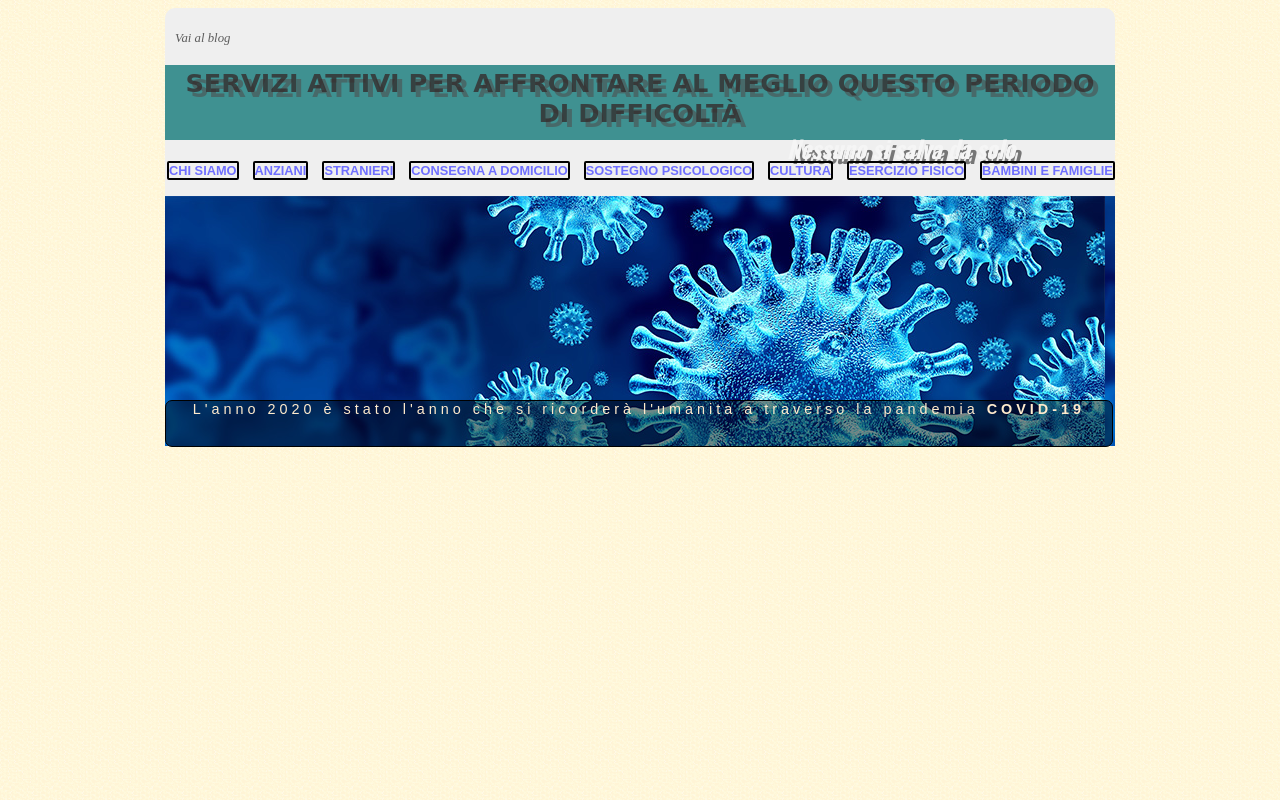
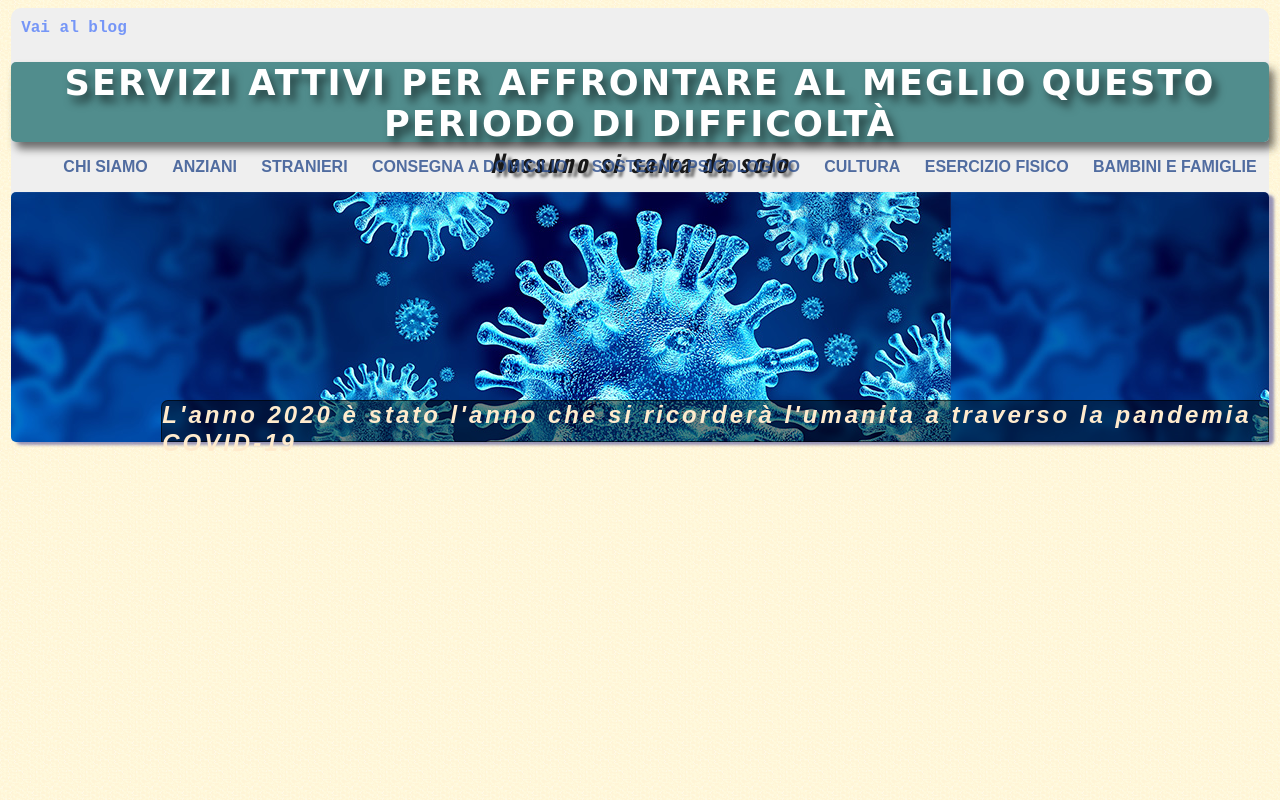
Before and after one commit to GandoEsprit/ligaza, a plain HTML site: page index.html in a window 1280 px wide. Drawn offline with nearby package versions, Linux system fonts and the light colour scheme; a web font is replaced by a local one.

Commit message:
Create file index.html and css

```diff
--- a/index.html
+++ b/index.html
@@ -12,14 +12,14 @@
         <link href="https://fonts.googleapis.com/css2?family=Oswald:wght@500;600&family=Ranchers&display=swap" rel="stylesheet">
     </head>
     <body>
-        <div id="bloc_page">
+        <div id="bloc-page">
             <header>
-				<div id = "blog_page">
+				<div id = "blog">
 					<a href="http://www.coopcentofiori.it/" target="_blank">Vai al blog</a>
 				</div>
-				<div id = "titre_principale">
+				<div id = "title-main">
 					<h1>servizi attivi per affrontare al meglio questo periodo di difficoltà</h1>
-					<h5>Nessuno si salva da solo</h5>
+					<p>Nessuno si salva da solo</p>
 				</div>
 				<nav>
 						<ul>
@@ -33,10 +33,11 @@
 							<li><a href ="#">bambini e famiglie</a></li>
 						</ul>
 				</nav>
+				<div id ="banner-img">
+					<p class="message">L'anno 2020 è stato l'anno che si ricorderà l'umanita a traverso la pandemia <strong>COVID-19</strong></p>
+				</div>
 			</header>
-			<div id ="baniere_img">
-				<p>L'anno 2020 è stato l'anno che si ricorderà l'umanita a traverso la pandemia <strong>COVID-19</strong></p>
-			</div>
+
         </div>
     </body>
 </html>
--- a/style2.css
+++ b/style2.css
@@ -1,28 +1,3 @@
-
-@font-face
-{
-	font-family: 'BallparkWeiner';
-	src: url('polices/ballpark.eot');
-	src: url('polices/ballpark.eof?#iefix') format('embedded-opentype'),
-		 url('polices/ballpark.woff') format('woff'),
-		 url('polices/ballpark.ttf') format('truetype'),
-		 url('polices/ballpark.svg#BallparkWeiner') format('svg');
-	font-weight: normal;
-	font-style: normal;
-}
-
-@font-face
-{
-	font-family: 'Dayrom';
-	src: url('polices/dayrom.eot');
-	src: url('polices/dayrom.eot?#iefix') format('embedded-opentype'),
-		 url('polices/dayrom.woff') format('woff'),
-		 url('polices/dayrom.ttf') format(truetype),
-		 url('polices/dayrom.svg#BallparkWeiner') format('svg');
-	font-weight: normal;
-	font-style: normal;
-}
-
 body
 {
 	background: url('images/fond_jaune.png');
@@ -30,115 +5,114 @@ body
 	color: #181818;
 }
 
-#bloc_page
+#bloc-page
 {
-	width: 950px;
+	background-color: rgb(239, 239, 239);
+	border-radius: 10px;
+	display: flex;
+	flex-direction: column;
+	width: 99.5%;
 	margin: auto;
-	border-radius: 10px;
-	background-color: rgb(239, 239, 239);
 }
 
-#blog_page
+#blog
 {
-	padding-top: 20px;
+	height: 20px;
 	padding-left: 10px;
-	height: 20px;
+	padding-top: 10px;
 }
 
-#blog_page a
+#blog a
 {
-	font-family: dayron, serif, Arial;
-	font-style: italic;
+	color: rgba(0, 64, 255, 0.51);
+	font-size: 1em;
+	font-family: 'Courier New', Courier, monospace;
+	font-style: normal;
+	font-weight: bold;
 	text-decoration: none;
-	font-size: 0.8em;
-	color: rgb(93, 93, 93);
 }
 
-#blog_page a:hover
+#title-main
 {
-	text-decoration: underline;
-	font-weight: normal;
-	font-style: normal;
-}
-
-#titre_principale
-{
-	height: 75px;
-	background-color: rgb(63, 145, 145);
+	background-color: rgba(19, 103, 103, 0.714);
+	box-shadow: 5px 7px 9px rgba(0, 0, 0, 0.551);
+	border-radius: 5px;
+	height: 80px;
 	margin-top: 0px;
 	text-align: center;
 }
 
-#titre_principale h1
+#title-main h1
 {
-	color: rgba(52, 43, 43, 0.775);
+	color: white;
 	font-family: 'Ranchers', cursive;
-	font-size: 1.6em;
-	padding-top: 3px;
-	margin-left: 10px;
-	margin-right: 10px;
+	font-size: 2.2em;
+	letter-spacing: 2px;
+	text-transform: uppercase;
+	text-shadow: 5px 7px 9px rgba(0, 0, 0, 0.551);
 	margin-bottom: 0px;
-	text-transform: uppercase;
-	text-shadow: 5px 5px rgba(77, 77, 77, 0.592);
 }
 
-#titre_principale h5
+#title-main p
 {
-	color: whitesmoke;
+	font-size: 1.5em;
 	font-family: 'Oswald', sans-serif;
-	font-size: 1.5em;
 	font-style: italic;
-	margin-top: 2px;
-	margin-right: 100px;
-	padding-top: 0px;
-	padding-bottom: 7px;
-	padding-right: 0px;
-	text-align: right;
-	text-shadow: 5px 5px rgba(77, 77, 77, 0.748);
+	font-weight: bold;
+	letter-spacing: 3px;
+	margin-top: 0px;
+	text-shadow: 5px 4px 3px rgba(0, 0, 0, 0.551);
 }
 
 nav
 {
-	height: 30px;
+	height: auto;
 
 }
 
 nav ul
 {
+	display: flex;
+	font-size: 1em;
+	font-weight: bold;
+	justify-content: space-around;
 	list-style-type: none;
-	display: flex;
-	justify-content: space-between;
-	padding-top: 5px;
-	padding-left: 2px;
-
-}
-nav li
-{
-	width: auto;
+	text-transform: uppercase;
 }
 
 nav a
 {
+	color: rgba(37, 72, 138, 0.789);
 	text-decoration: none;
-	color: rgb(111, 111, 255);
-	text-transform: uppercase;
-	font-size: 0.8em;
-	font-weight: bold;
-	border: 2px solid rgb(0, 0, 0);
-	border-radius: 2px;
 }
 
-nav a:hover
+#banner-img
 {
-	border-bottom: 2px solid rgb(98, 98, 255);
-	color: rgb(98,98, 255);
+	box-shadow: 5px 3px 3px rgba(62, 62, 150, 0.537);
+	border-radius: 5px;
+	background: url('images/coronavirus.jpg');
+	height: 250px;
+	padding-left: 150px;
+	position: relative;
 }
 
-nav a:active
+.message
 {
-	color: rgb(0,204,0);
+	background-color: rgba(0, 0, 0, 0.489);
+	border: 1px solid rgba(0, 0, 0, 0.598);
+	border-radius: 7px 7px 0px 0px;
+	bottom: 0px;
+	color: blanchedalmond;
+	font-size: 1.5em;
+	font-weight: bold;
+	font-style: italic;
+	height: 40px;
+	letter-spacing: 3px;
+	margin-bottom: 0px;
+	padding-bottom: 0px;
+	position: absolute;
 }
-
+/*
 #baniere_img
 {
 	height: 250px;
@@ -426,4 +400,4 @@ footer p
 		margin-top: 0px;
 		padding-top: 0px;
 	}
-}
+}*/
```
